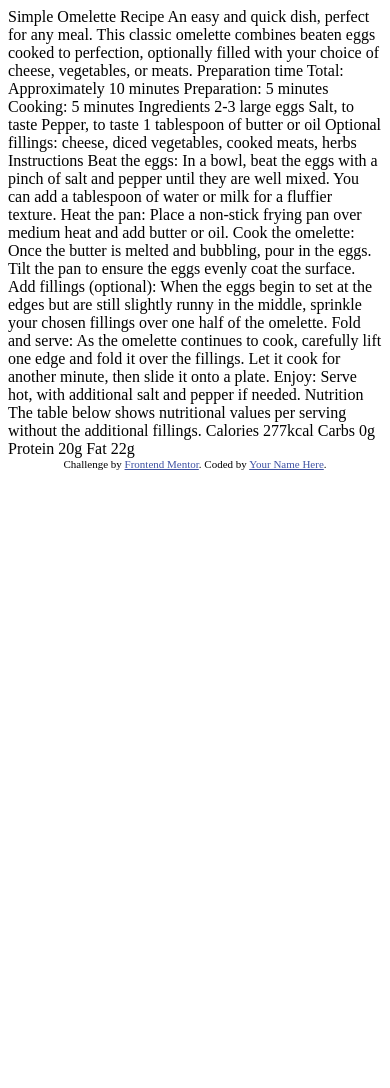
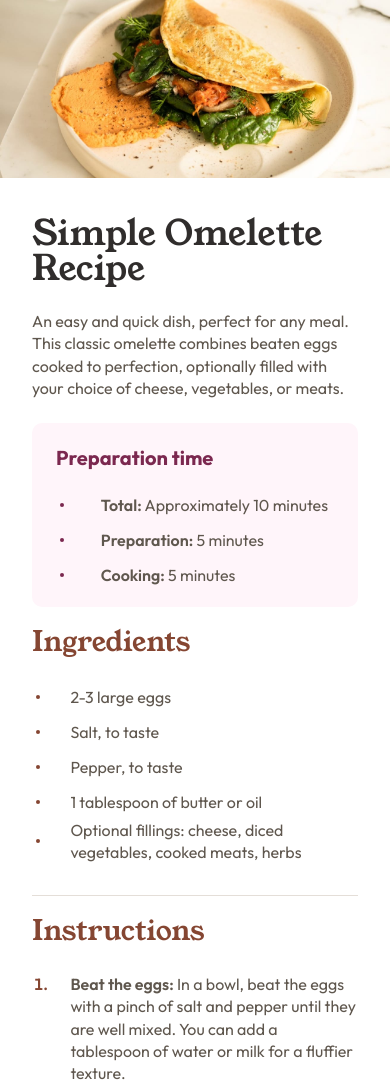
Before and after one commit to TIKOsup/recipe-page, a plain HTML site: page index.html in a window 390 px wide. Shown: the top 1088 px of the page. Before the commit the page ends 844 px from the top, so only its background shows below. Drawn offline with Linux system fonts and the light colour scheme.

Commit message:
feat: add mobile design

```diff
--- a/index.html
+++ b/index.html
@@ -1,77 +1,94 @@
 <!DOCTYPE html>
 <html lang="en">
+
 <head>
   <meta charset="UTF-8">
-  <meta name="viewport" content="width=device-width, initial-scale=1.0"> <!-- displays site properly based on user's device -->
+  <meta name="viewport" content="width=device-width, initial-scale=1.0">
+  <link rel="icon" type="image/png" sizes="32x32" href="./assets/images/favicon-32x32.png">
+  <title>Frontend Mentor | Recipe page</title>
+  <link rel="stylesheet" href="./styles.css">
+</head>
 
-  <link rel="icon" type="image/png" sizes="32x32" href="./assets/images/favicon-32x32.png">
+<body>
+  <header>
+    <img src="./assets/images/image-omelette.jpeg" alt="Omelette" class="recipe-main-img">
+  </header>
 
-  <title>Frontend Mentor | Recipe page</title>
+  <main>
 
-  <!-- Feel free to remove these styles or customise in your own stylesheet 👍 -->
-  <style>
-    .attribution { font-size: 11px; text-align: center; }
-    .attribution a { color: hsl(228, 45%, 44%); }
-  </style>
-</head>
-<body>
+    <h1 class="young-serif-regular">Simple Omelette Recipe</h1>
 
-  Simple Omelette Recipe
+    <p>An easy and quick dish, perfect for any meal. This classic omelette combines beaten eggs cooked
+      to perfection, optionally filled with your choice of cheese, vegetables, or meats.</p>
 
-  An easy and quick dish, perfect for any meal. This classic omelette combines beaten eggs cooked
-  to perfection, optionally filled with your choice of cheese, vegetables, or meats.
+    <section class="preparation-time">
+      <h2 class="outfit-700">Preparation time</h2>
+      <ul>
+        <li><p><strong class="outfit-600">Total:</strong> Approximately 10 minutes</p></li>
+        <li><p><strong class="outfit-600">Preparation:</strong> 5 minutes</p></li>
+        <li><p><strong class="outfit-600">Cooking:</strong> 5 minutes</p></li>
+      </ul>
+    </section>
 
-  Preparation time
+    <section>
+      <h2 class="young-serif-regular">Ingredients</h2>
+      <ul>
+        <li><p>2-3 large eggs</p></li>
+        <li><p>Salt, to taste</p></li>
+        <li><p>Pepper, to taste</p></li>
+        <li><p>1 tablespoon of butter or oil</p></li>
+        <li><p>Optional fillings: cheese, diced vegetables, cooked meats, herbs</p></li>
+      </ul>
+    </section>
 
-  Total: Approximately 10 minutes
-  Preparation: 5 minutes
-  Cooking: 5 minutes
+    <hr>
 
-  Ingredients
+    <section>
+      <h2 class="young-serif-regular">Instructions</h2>
+      <ol>
+        <li><p><strong class="outfit-600">Beat the eggs:</strong> In a bowl, beat the eggs with a pinch of salt and pepper until they are well mixed. You can
+          add a tablespoon of water or milk for a fluffier texture.</p></li>
+        <li><p><strong class="outfit-600">Heat the pan:</strong> Place a non-stick frying pan over medium heat and add butter or oil.</p></li>
+        <li><p><strong class="outfit-600">Cook the omelette:</strong> Once the butter is melted and bubbling, pour in the eggs. Tilt the pan to ensure the eggs
+          evenly coat the surface.</p></li>
+        <li><p><strong class="outfit-600">Add fillings (optional):</strong> When the eggs begin to set at the edges but are still slightly runny in the middle,
+          sprinkle your chosen fillings over one half of the omelette.</p></li>
+        <li><p><strong class="outfit-600">Fold and serve:</strong> As the omelette continues to cook, carefully lift one edge and fold it over the fillings.
+          Let it cook for another minute, then slide it onto a plate.</p></li>
+        <li><p><strong class="outfit-600">Enjoy:</strong> Serve hot, with additional salt and pepper if needed.</p></li>
+      </ol>
+    </section>
 
-  2-3 large eggs
-  Salt, to taste
-  Pepper, to taste
-  1 tablespoon of butter or oil
-  Optional fillings: cheese, diced vegetables, cooked meats, herbs
+    <hr>
 
-  Instructions
+    <section>
+      <h2 class="young-serif-regular">Nutrition</h2>
+      <p>The table below shows nutritional values per serving without the additional fillings.</p>
+      <table class="nutrition-table">
+        <thead>
+          <tr>
+            <th>Calories</th>
+            <th>Carbs</th>
+            <th>Protein</th>
+            <th>Fat</th>
+          </tr>
+        </thead>
+        <tbody>
+          <tr>
+            <td>277kcal</td>
+            <td>0g</td>
+            <td>20g</td>
+            <td>22g</td>
+          </tr>
+        </tbody>
+      </table>
+    </section>
+  </main>
 
-  Beat the eggs: In a bowl, beat the eggs with a pinch of salt and pepper until they are well mixed.
-  You can add a tablespoon of water or milk for a fluffier texture.
-
-  Heat the pan: Place a non-stick frying pan over medium heat and add butter or oil.
-
-  Cook the omelette: Once the butter is melted and bubbling, pour in the eggs. Tilt the pan to ensure
-  the eggs evenly coat the surface.
-
-  Add fillings (optional): When the eggs begin to set at the edges but are still slightly runny in the
-  middle, sprinkle your chosen fillings over one half of the omelette.
-
-  Fold and serve: As the omelette continues to cook, carefully lift one edge and fold it over the
-  fillings. Let it cook for another minute, then slide it onto a plate.
-
-  Enjoy: Serve hot, with additional salt and pepper if needed.
-
-  Nutrition
-
-  The table below shows nutritional values per serving without the additional fillings.
-
-  Calories
-  277kcal
-
-  Carbs
-  0g
-
-  Protein
-  20g
-
-  Fat
-  22g
-
-  <div class="attribution">
+  <footer class="attribution">
     Challenge by <a href="https://www.frontendmentor.io?ref=challenge" target="_blank">Frontend Mentor</a>.
     Coded by <a href="#">Your Name Here</a>.
-  </div>
+  </footer>
 </body>
+
 </html>
--- /dev/null
+++ b/styles.css
@@ -0,0 +1,179 @@
+@import url('https://fonts.googleapis.com/css2?family=Young+Serif&display=swap');
+@import url('https://fonts.googleapis.com/css2?family=Outfit:wght@100..900&display=swap');
+
+* {
+  margin: 0;
+  font-family: "Outfit", serif;
+  font-optical-sizing: auto;
+  font-weight: 400;
+  font-style: normal;
+  color: var(--Stone-600);
+  line-height: 1.4rem;
+}
+
+:root {
+  --white: hsl(0, 0%, 100%);
+  --Stone-100: hsl(30, 54%, 90%);
+  --Stone-150: hsl(30, 18%, 87%);
+  --Stone-600: hsl(30, 10%, 34%);
+  --Stone-900: hsl(24, 5%, 18%);
+  --Brown-800: hsl(14, 45%, 36%);
+  --Rose-800: hsl(332, 51%, 32%);
+  --Rose-50: hsl(330, 100%, 98%);
+}
+
+.young-serif-regular {
+  font-family: "Young Serif", serif;
+  font-weight: 400;
+  font-style: normal;
+}
+
+.outfit-400 {
+  font-family: "Outfit", serif;
+  font-optical-sizing: auto;
+  font-weight: 400;
+  font-style: normal;
+}
+
+.outfit-600 {
+  font-family: "Outfit", serif;
+  font-optical-sizing: auto;
+  font-weight: 600;
+  font-style: normal;
+}
+
+.outfit-700 {
+  font-family: "Outfit", serif;
+  font-optical-sizing: auto;
+  font-weight: 700;
+  font-style: normal;
+}
+
+/* Header */
+.recipe-main-img {
+  width: 100%;
+}
+
+/* Main */
+main {
+  margin: 2rem;
+}
+
+main h1 {
+  color: var(--Stone-900) !important;
+  line-height: 35px;
+  font-size: 35px;
+}
+
+main h1, h2 {
+  margin-bottom: 1.5rem;
+  color: var(--Brown-800);
+}
+
+section {
+  margin-top: 1.5rem;
+}
+
+.preparation-time {
+  background-color: var(--Rose-50);
+  padding: 1rem;
+  border-radius: 10px;
+}
+
+.preparation-time h2 {
+  color: var(--Rose-800);
+  font-size: 20px;
+  margin: 0.5rem 0.5rem 1rem 0.5rem;
+}
+
+ul, ol {
+  padding-left: 1.2rem;
+}
+
+ol li:not(:last-child) {
+  margin-bottom: 1rem;
+}
+
+li::marker {
+  font-size: 0.8rem;
+  color: var(--Brown-800);
+}
+
+ol li::marker {
+  font-size: 1rem;
+  font-weight: 600;
+}
+
+ul li, ol li {
+  padding-left: 1.2rem;
+  line-height: 2.2rem;
+}
+
+.preparation-time ul {
+  padding-left: 1.7rem;
+}
+
+.preparation-time li::marker {
+  color: var(--Rose-800);
+}
+
+.preparation-time ul li {
+  padding-left: 1.6rem;
+}
+
+ul li p {
+  display: inline-block;
+  vertical-align: middle;
+}
+
+section h2.young-serif-regular {
+  font-size: 28px;
+}
+
+hr {
+  margin-top: 2rem;
+  border: none;
+  border-top: 1px solid var(--Stone-150);
+}
+
+table.nutrition-table {
+  width: 100%;
+  display: flex;
+  margin-top: 1rem;
+}
+
+table.nutrition-table thead,
+table.nutrition-table tbody {
+  width: 50%;
+}
+
+table.nutrition-table thead {
+  margin-left: 2rem;
+}
+
+table.nutrition-table tr {
+  display: flex;
+  flex-direction: column;
+  text-align: left;
+}
+
+table.nutrition-table tbody tr td {
+  color: var(--Brown-800);
+  font-weight: bold;
+}
+
+table.nutrition-table th:not(:last-child),
+table.nutrition-table td:not(:last-child) {
+  border-bottom: 1px solid var(--Stone-150);
+  line-height: 3rem;
+}
+
+/* Footer */
+.attribution {
+  font-size: 11px;
+  text-align: center;
+}
+
+.attribution a {
+  color: hsl(228, 45%, 44%);
+}
```
